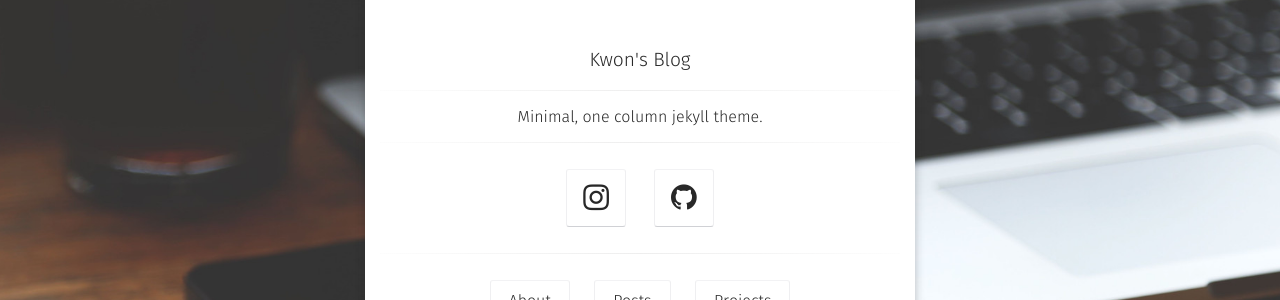
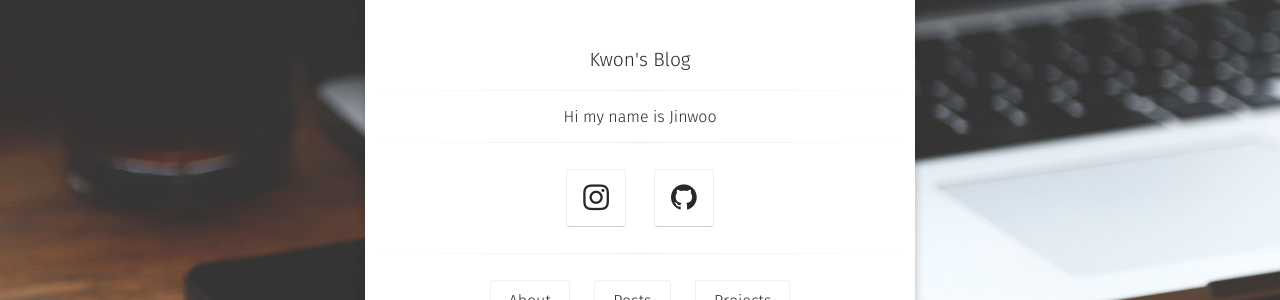
Before and after one commit to AndoneKwon/AndoneKwon.github.io, a Jekyll site: the page built from index.markdown, in a window 1280 px wide. Shown: the part 350-650 px from the top of the page. Built offline with Jekyll 4.4.1, drawn with Linux system fonts in a browser that asks for light colours; some web fonts are replaced; comment, search, counter and statistics services are not loaded.

Commit message:
Update _config.yml

```diff
--- a/_config.yml
+++ b/_config.yml
@@ -1,6 +1,6 @@
 # Site
 title:              Kwon's Blog
-bio:                'Minimal, one column jekyll theme.'
+bio:                'Hi my name is Jinwoo'
 description:        "Moon is a minimal, one column jekyll theme for your blog."
 reading_time:       true
 words_per_minute:   200
@@ -8,7 +8,7 @@ logo:               'assets/img/andone.png'
 background:         'assets/img/placeholder-big.jpg'
 tiled_bg:           false   # Set this true if you want to tile your background image, otherwise it will be covered
 locale:             en_US
-url:                https://https://andonekwon.github.io/
+url:                https://andonekwon.github.io/
 
 # Jekyll
 permalink:          /:title/
@@ -26,7 +26,7 @@ sass:
   style:            compressed
 
 # Comments
-disqus_shortname:   taylantatli
+disqus_shortname:   Jinwoo
 
 # Social
 # if you don't have any of social below, comment the line.
```
